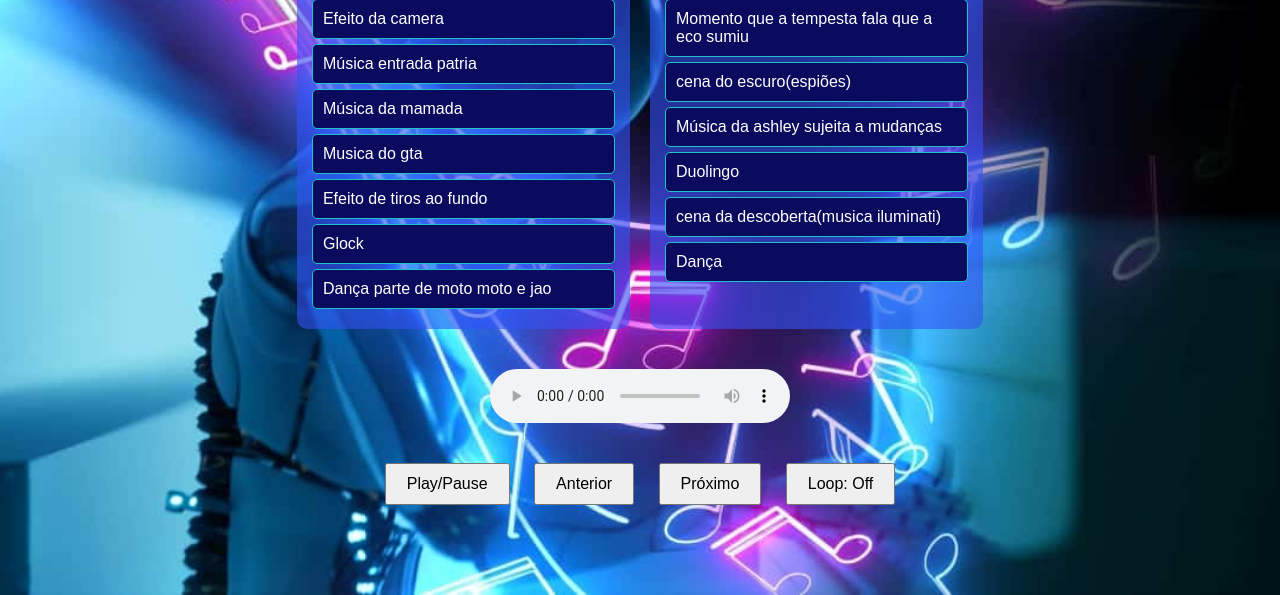
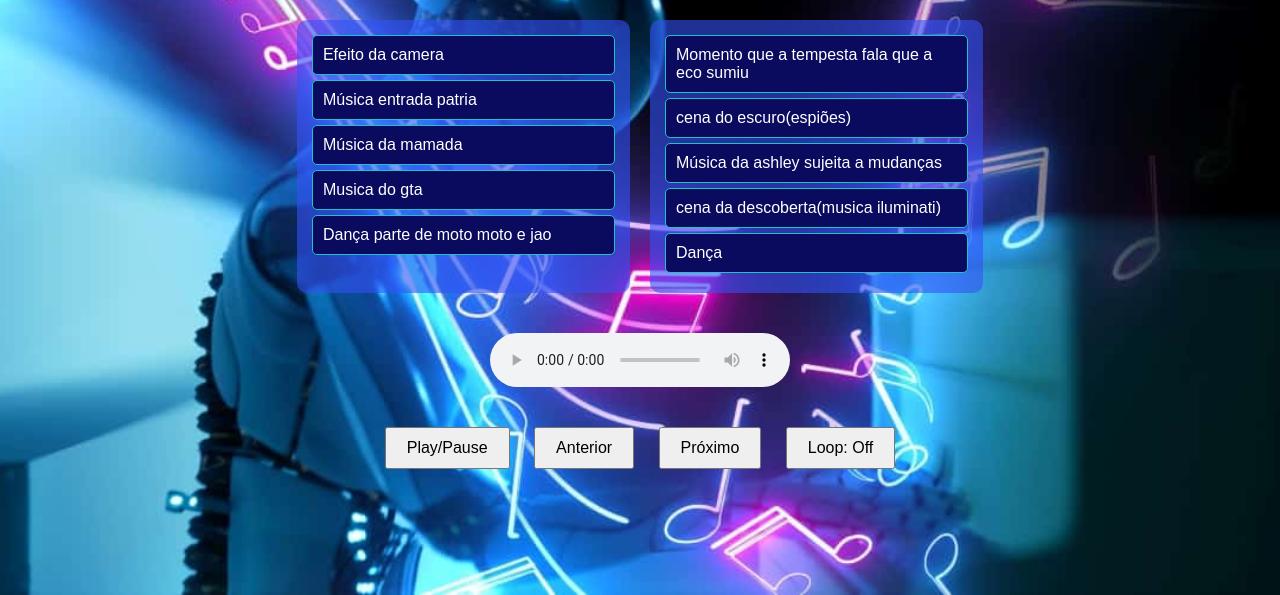
Before and after one commit to stuko69/clonesite, a plain HTML site: page index.html in a window 1280 px wide. Shown: the part 205-800 px from the top of the page. Drawn offline with Linux system fonts and the light colour scheme.

Commit message:
Update index.html

```diff
--- a/index.html
+++ b/index.html
@@ -66,15 +66,12 @@
             <li data-src="b2.mp3">Música entrada patria</li>
 	    <li data-src="b3.mp3">Música da mamada</li>
 	    <li data-src="b4.mp3">Musica do gta</li>
-	    <li data-src="b5.mp3">Efeito de tiros ao fundo</li>
-	     <li data-src="btiros.mp3">Glock</li>
 	    <li data-src="dança.mp3">Dança parte de moto moto e jao</li>
         </ul>
         <ul class="playlist" id="playlist2">
 	   <li data-src="b6.mp3">Momento que a tempesta fala que a eco sumiu</li>
 	   <li data-src="b7.mp3">cena do escuro(espiões)</li>
 	   <li data-src="b8.mp3">Música da ashley sujeita a mudanças</li>
-            <li data-src="b9.mp3">Duolingo</li>
 	    <li data-src="iluminati.mp3">cena da descoberta(musica iluminati)</li>
             <li data-src="dança.mp3">Dança</li>
         </ul>
```
